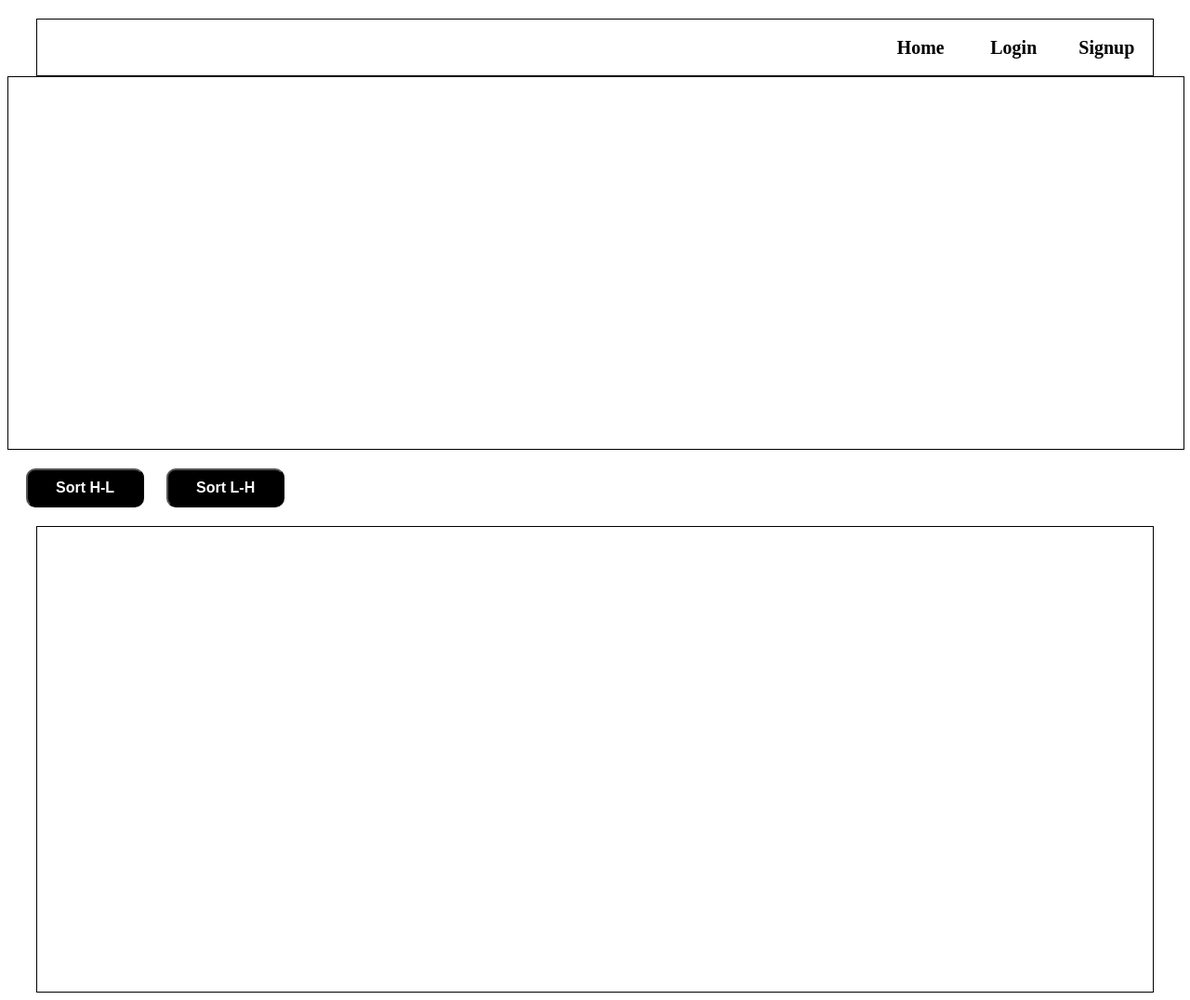
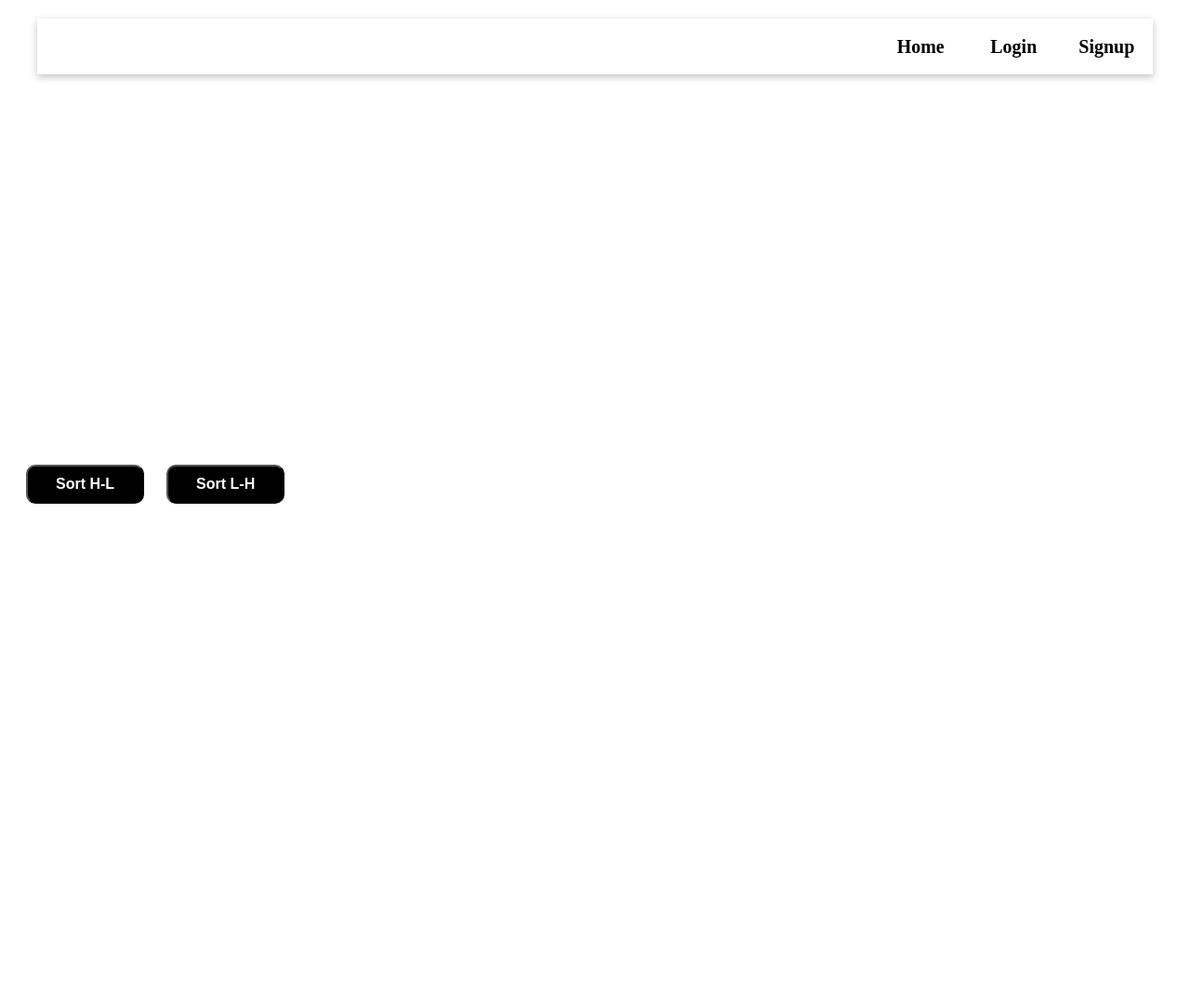
Before and after one commit to Anjani1598/Movie-App, a plain HTML site: page index.html in a window 1280 px wide. Shown: the whole page at 93% size. Drawn offline with Linux system fonts and the light colour scheme.

Commit message:
modified1

```diff
--- a/index.html
+++ b/index.html
@@ -11,7 +11,7 @@
             #slideshow{
                 width: 100%;
                 height: 400px;
-                border: 1px solid;
+                /* border: 1px solid; */
             }
             #slideshow>img{
                 width: 100%;
@@ -22,7 +22,7 @@
 
                 width: 95%;
                 height: 500px;
-                border: 1px solid;
+                /* border: 1px solid; */
                 display: grid;
                 grid-template-columns: repeat(3,1fr);
                 grid-template-rows: repeat(3,1fr);
@@ -31,7 +31,7 @@
                 gap: 20px;
             }
             #movies>div{
-                border: 1px solid;
+                /* border: 1px solid; */
             }
             h3{
                 text-align: center;
--- a/styles/index.css
+++ b/styles/index.css
@@ -1,7 +1,7 @@
 #navbar{
     width: 95%;
     height: 60px;
-    border: 1px solid;
+    box-shadow: rgba(0, 0, 0, 0.24) 0px 3px 8px;
     margin: auto;
     display: flex;
     margin-top: 20px;
```
